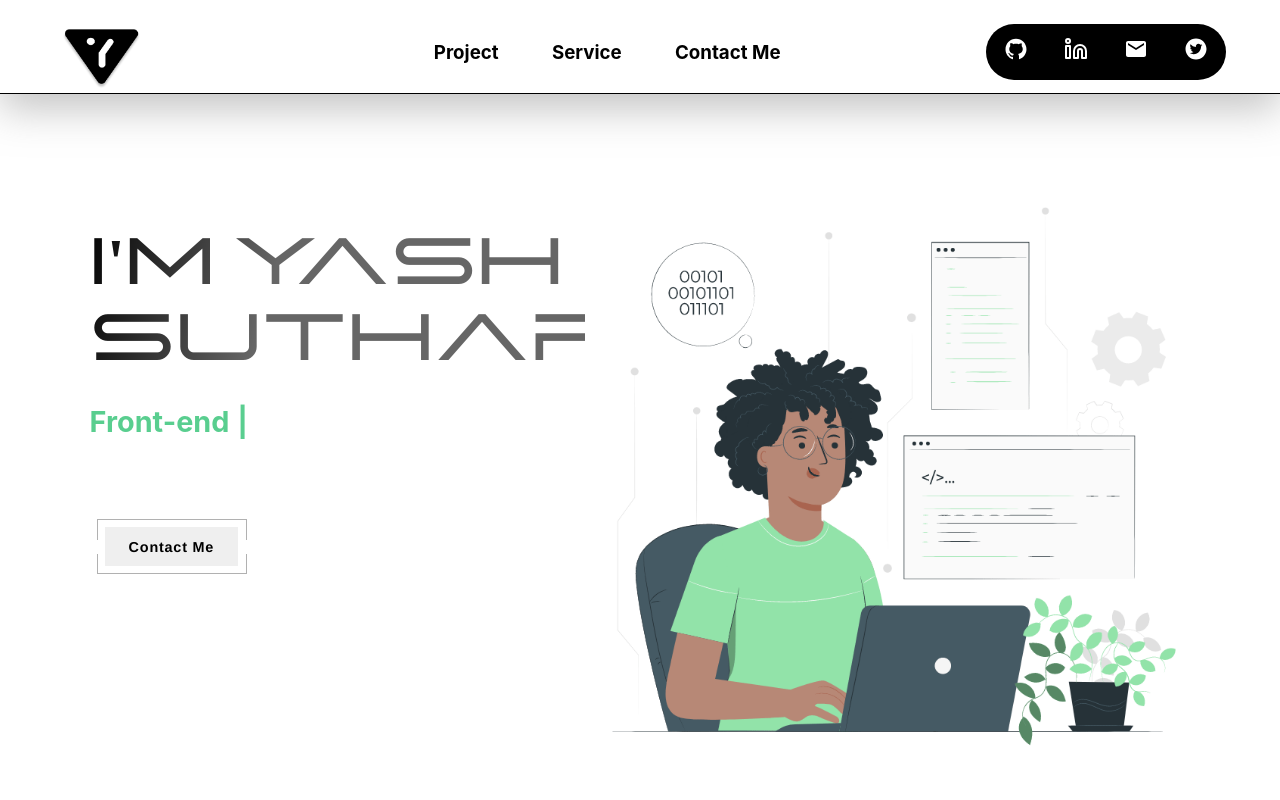
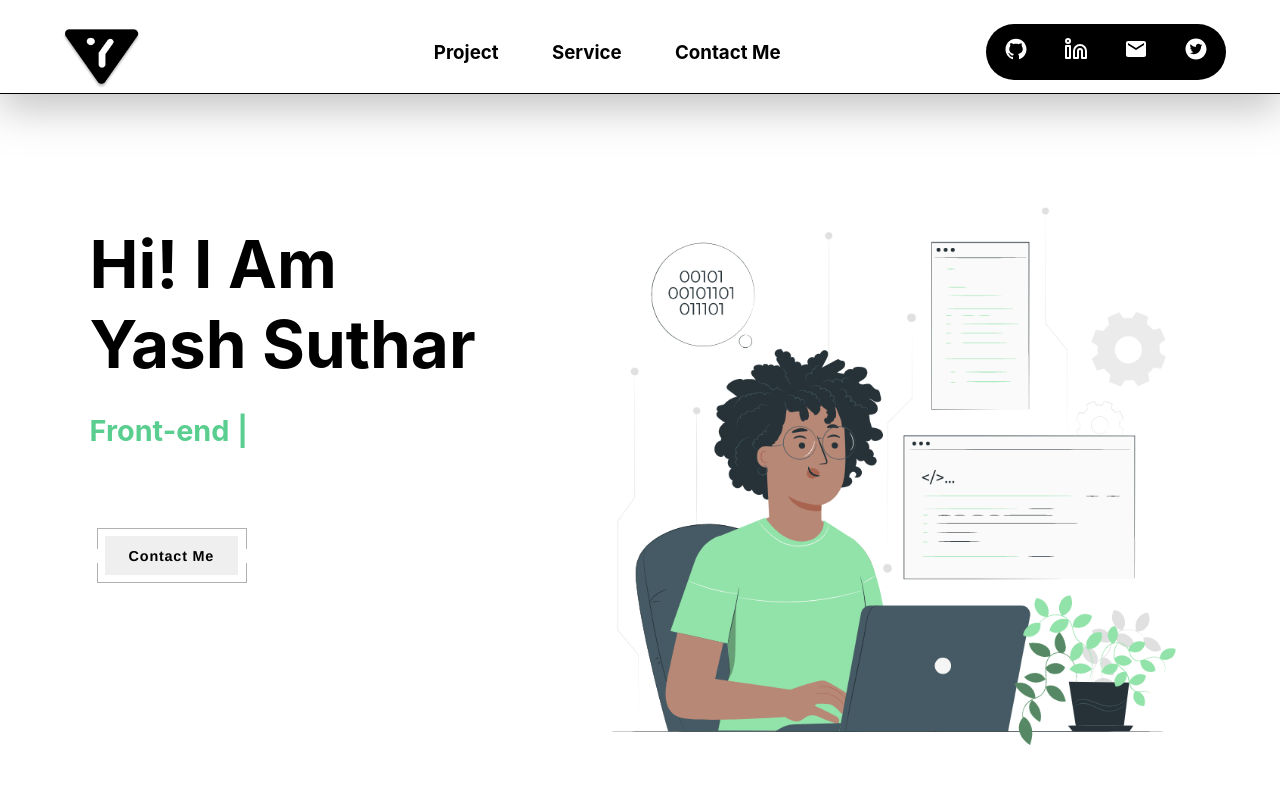
Before and after one commit to yashsuthar010/Portfolio, a React (Create React App) app: page / in a window 1280 px wide. Shown: the top 800 px of the page. Built offline with nearby package versions, Linux system fonts and the light colour scheme.

Commit message:
update name'

```diff
--- a/src/component/hero/Hero.js
+++ b/src/component/hero/Hero.js
@@ -13,7 +13,10 @@ const Hero = () => {
       <section className="hero">
         <div className="hero-container">
           <div className="hero_content">
-            <h1 id="h1">I'm Yash Suthar</h1>
+            <h1 id="h1">
+              Hi! I Am <br />
+              Yash Suthar
+            </h1>
             <p>
               <Typewriter
                 options={{
--- a/src/component/hero/hero.css
+++ b/src/component/hero/hero.css
@@ -38,39 +38,16 @@
 }
 
 .hero_content h1 {
-  font-size: 3.5rem;
-  font-family: "Centauri";
+  font-size: 4.2rem;
+  /* font-family: "Centauri"; */
   margin: 0;
-  color: rgb(0, 0, 0);
+  color: black;
 }
 
 .hero_content p {
   color: #59ce8f;
   font-size: 1.8rem;
   font-weight: bold;
-}
-
-.hero-container h1 {
-  color: #000000;
-  font-weight: bold;
-  /* font-family: "poppins", sans-serif; */
-  -webkit-mask-image: linear-gradient(
-    -75deg,
-    rgba(0, 0, 0, 0.6) 30%,
-    #000 50%,
-    rgba(0, 0, 0, 0.6) 70%
-  );
-  -webkit-mask-size: 200%;
-  animation: shine 2s linear infinite;
-}
-
-@keyframes shine {
-  from {
-    -webkit-mask-position: 150%;
-  }
-  to {
-    -webkit-mask-position: -50%;
-  }
 }
 
 @media screen and (max-width: 1440px) {
```
